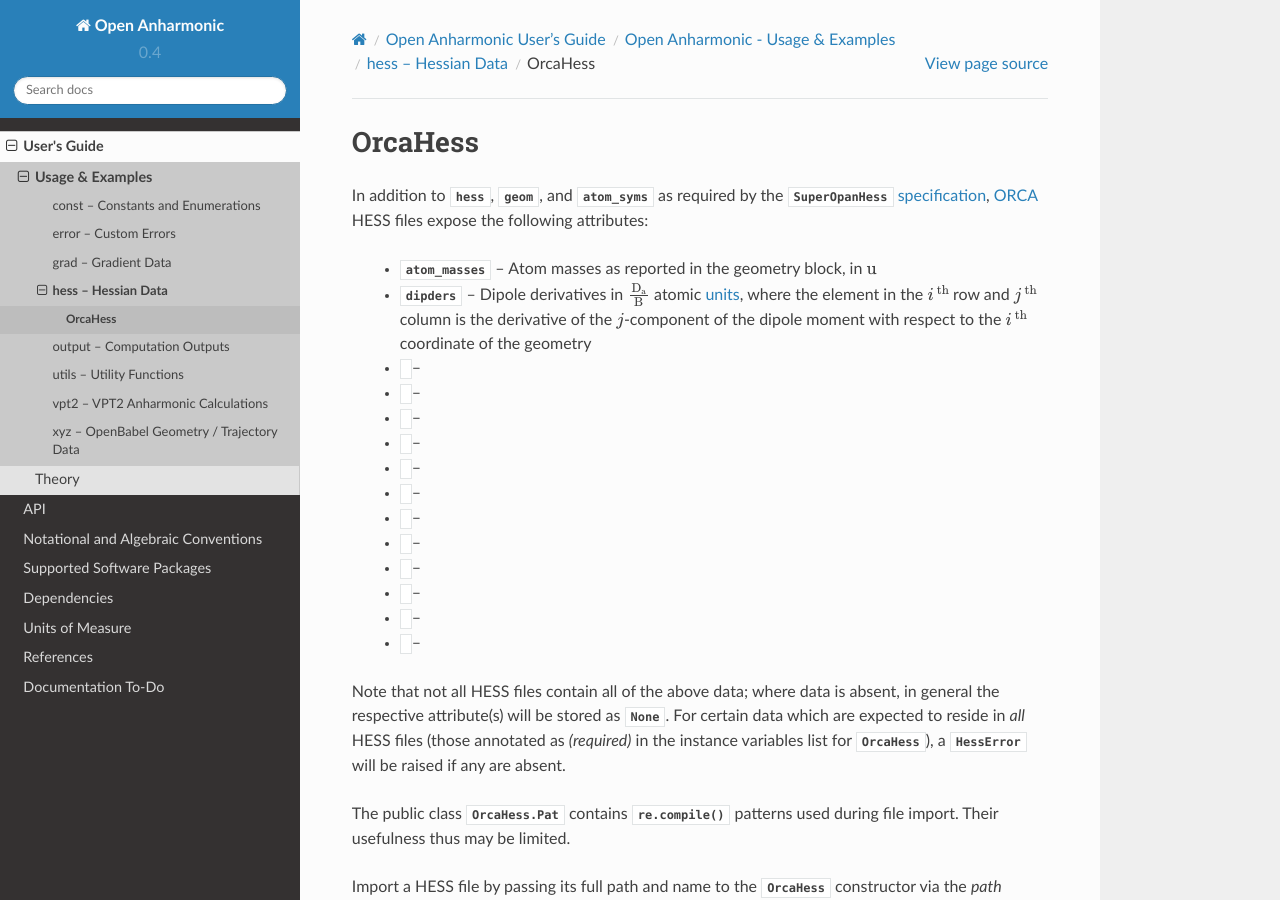
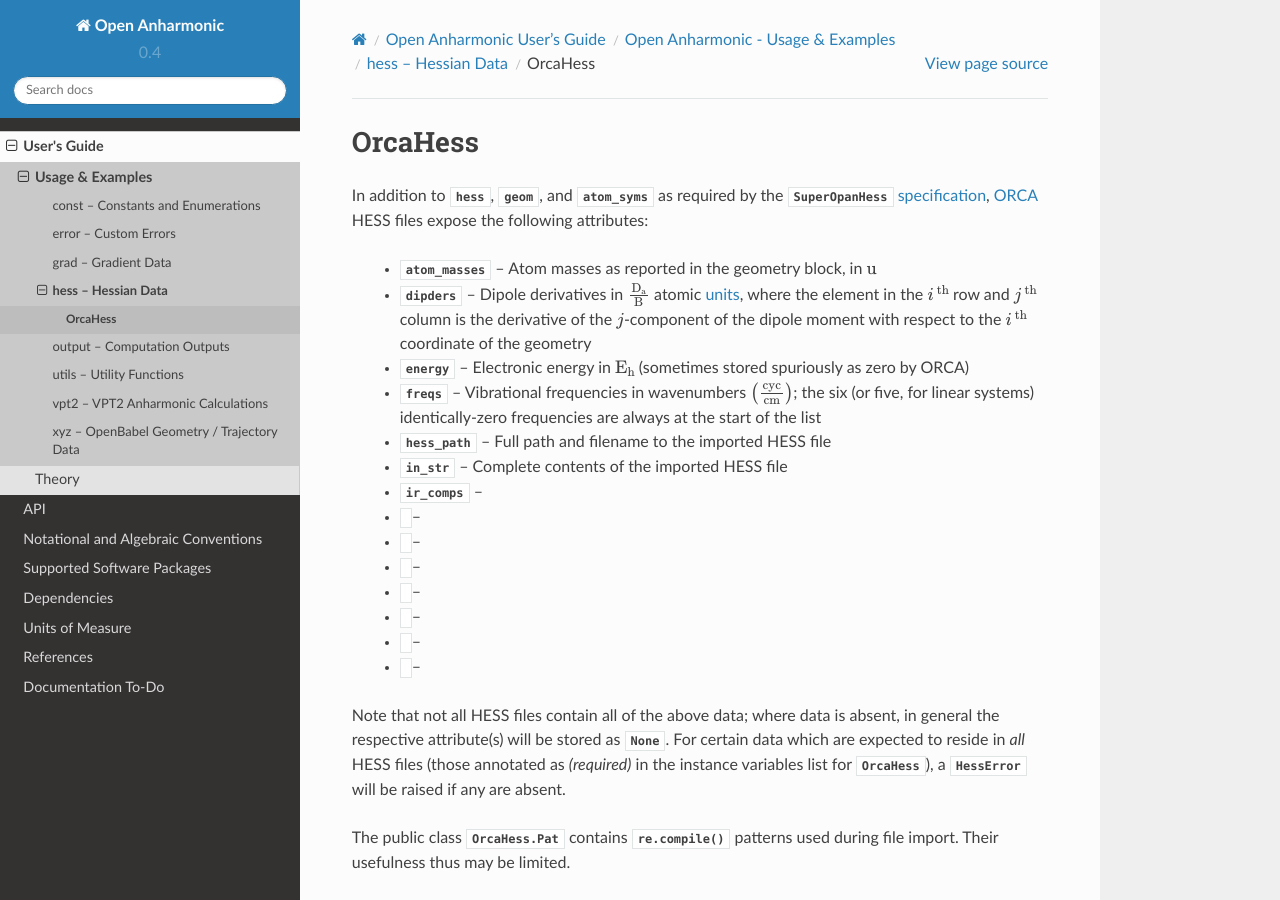
Before and after one commit to bskinn/opan, a Sphinx documentation site: the page built from doc/source/userguide/usage/hess/orca_hess.rst, in a window 1280 px wide and 900 px high. Built offline with Sphinx 7.4.7 and the Read the Docs theme 2.0.0, drawn with Linux system fonts in a browser that asks for light colours.

Commit message:
UG: orca_hess work

```diff
--- a/doc/source/userguide/usage/hess/orca_hess.rst
+++ b/doc/source/userguide/usage/hess/orca_hess.rst
@@ -37,19 +37,23 @@ attributes:
    the derivative of the :math:`j`-component of the dipole moment with
    respect to the :math:`i^\mathrm{\,th}` coordinate of the geometry
 
- * :attr:`~opan.hess.OrcaHess.` --
+ * :attr:`~opan.hess.OrcaHess.energy` --
+   Electronic energy in :math:`\mathrm{E_h}` (sometimes stored
+   spuriously as zero by ORCA)
 
+ * :attr:`~opan.hess.OrcaHess.freqs` --
+   Vibrational frequencies in wavenumbers
+   :math:`\left(\mathrm{cyc\over cm}\right)`; the six (or five,
+   for linear systems) identically-zero frequencies are always at
+   the start of the list
 
- * :attr:`~opan.hess.OrcaHess.` --
+ * :attr:`~opan.hess.OrcaHess.hess_path` --
+   Full path and filename to the imported HESS file
 
+ * :attr:`~opan.hess.OrcaHess.in_str` --
+   Complete contents of the imported HESS file
 
- * :attr:`~opan.hess.OrcaHess.` --
-
-
- * :attr:`~opan.hess.OrcaHess.` --
-
-
- * :attr:`~opan.hess.OrcaHess.` --
+ * :attr:`~opan.hess.OrcaHess.ir_comps` --
 
 
  * :attr:`~opan.hess.OrcaHess.` --
```
